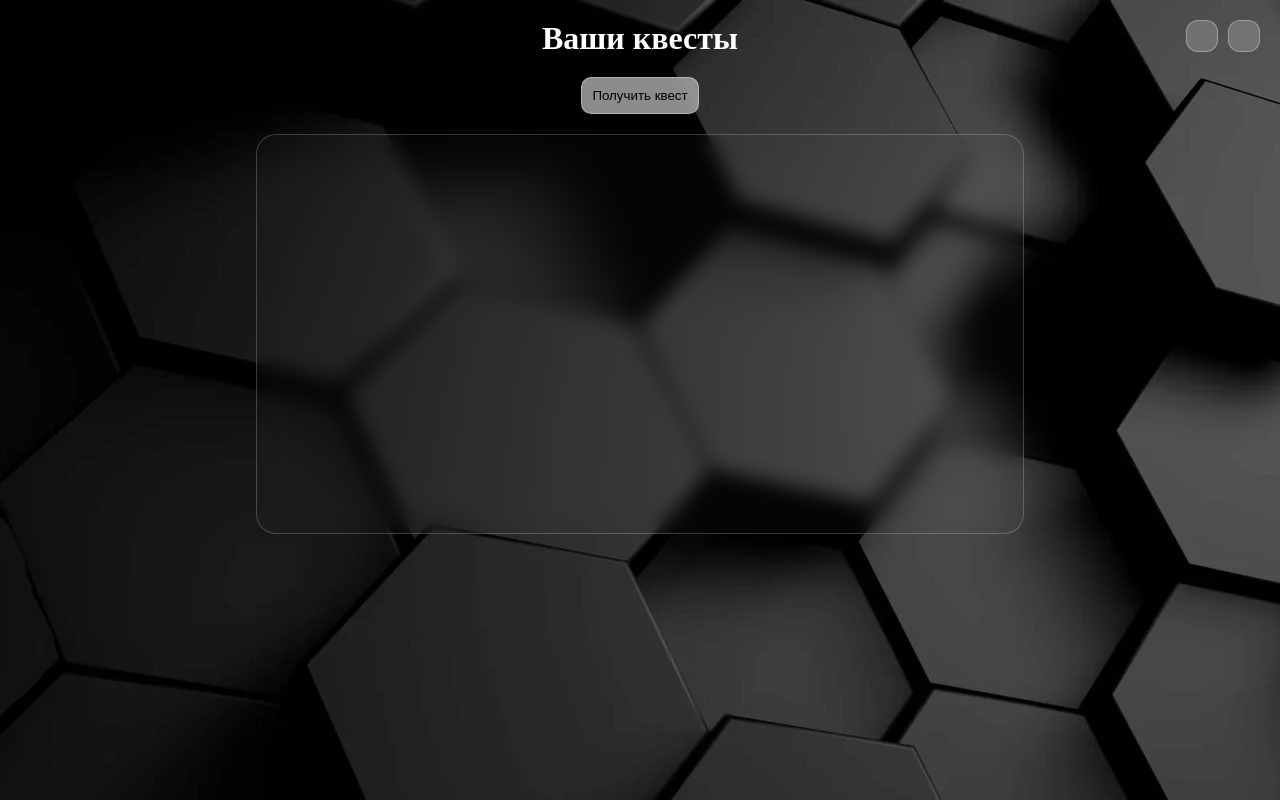
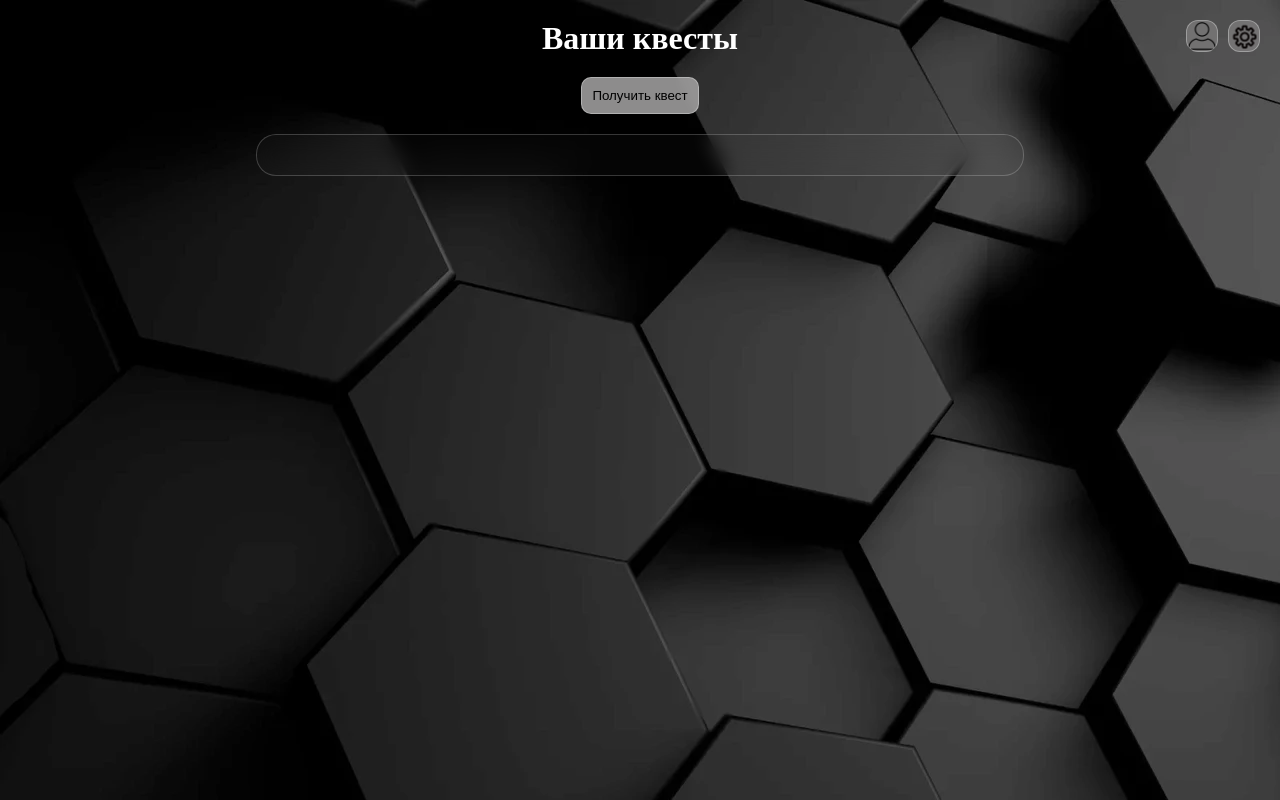
Before and after one commit to Ilya-Danilov/Random-Quest-Generator, a plain HTML site: page main/index.html in a window 1280 px wide. Drawn offline with Linux system fonts and the light colour scheme.

Commit message:
style: cosmetic edits

```diff
--- a/main/index.html
+++ b/main/index.html
@@ -9,8 +9,8 @@
 </head>
 <body>
     <nav>
-        <button id="profile" class="nav"></button>
-        <button id="settings" class="nav"></button>
+        <button id="profile" class="nav profile"></button>
+        <button id="settings" class="nav settings"></button>
     </nav>
     <h1 class="quest-title">Ваши квесты</h1>
     <button id="get-a-quest" class="get-a-quest">Получить квест</button>
--- a/main/sty.css
+++ b/main/sty.css
@@ -12,6 +12,7 @@ body{
     flex-direction: column;
     align-items: center;
     background-image: url(./qwerty.webp);
+    background-color: black;
 }
 
 nav{
@@ -53,7 +54,6 @@ button{
 
 .container-for-quest{
     width: 60%;
-    min-height: 400px;
     background-color: white;
     border-radius: 20px;
     background: rgba(255, 255, 255, 0.02);
@@ -101,3 +101,14 @@ button{
 .but-done{
     background-color: green;
 }
+
+.profile{
+    background-image: url(./png-klev-club-m6sy-p-znachok-profilya-png-21.png);
+    background-size: cover;
+
+}
+
+.settings{
+    background-image: url(./—Pngtree—settings\ icon_4491632.png);
+    background-size: 105%;
+}
```
Also changed, not shown: main/png-klev-club-m6sy-p-znachok-profilya-png-21.png (added), main/—Pngtree—settings icon_4491632.png (added), 2 other files.
